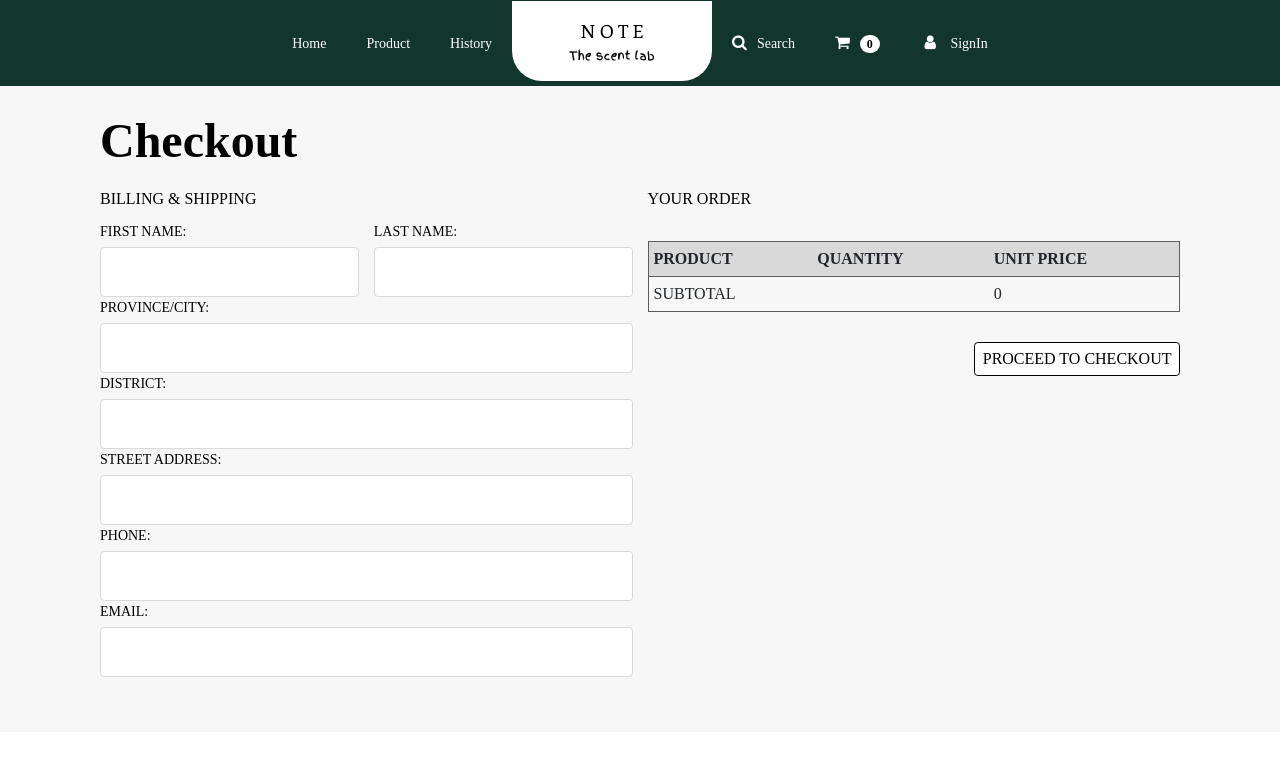
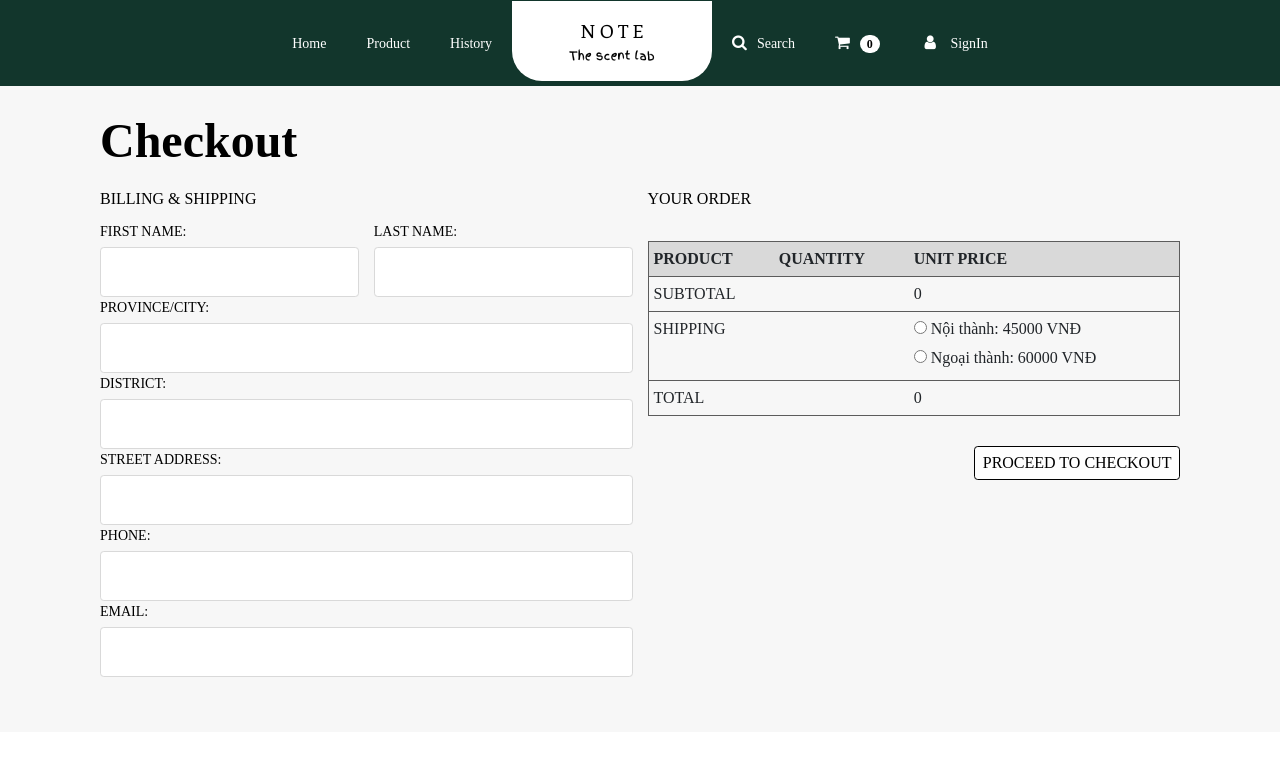
Before and after one commit to Nhatgoodkid/e-commerce-for-scent, a Django app: page /check-out/ in a window 1280 px wide. Shown: the top 772 px of the page. Run offline with Django 4.2, Linux system fonts and the light colour scheme; data that the repository does not hold is empty; parts of the project's set-up code (start-up, migrations or seed data) failed here and were passed over; some libraries are stand-ins or nearby versions; some web fonts are replaced.

Commit message:
Optimize the total_price based on shipping location

```diff
--- a/ecomprj/ecomprj/settings.py
+++ b/ecomprj/ecomprj/settings.py
@@ -74,6 +74,7 @@ TEMPLATES = [
                 # <-- our custom context processor
                 'scent.context_processors.cart_quantity',
                 'scent.context_processors.user_info',
+                'scent.context_processors.shipping_price',
             ],
         },
     },
--- a/ecomprj/scent/context_processors.py
+++ b/ecomprj/scent/context_processors.py
@@ -25,3 +25,9 @@ def user_info(request):
         except User.DoesNotExist:
             pass
     return {'user': user}
+
+def shipping_price(request):
+    inner_price = 45000
+    outer_price = 60000
+    return {'inner_price': inner_price,
+            'outer_price': outer_price}
--- a/ecomprj/static/js/index.js
+++ b/ecomprj/static/js/index.js
@@ -59,27 +59,7 @@ function priceBarSetting() {
     };
 }
 
-//---SHOWING LIST LOCATION---//
-const locations = [];
-
-document.querySelectorAll('.location_dropdown-item').forEach((span) => {
-    const location = span.dataset.val;
-    if (!locations.includes(location)) {
-        locations.push(location);
-    }
-});
-
-$('#list_location').empty();
-$.map(locations, function (e, i) {
-    $('#list_location').append(`
-        <li><span class="location_dropdown-item dropdown-item" data-value="${e}" onclick="getValLocation('${e}')">${e}</span></li>
-    `);
-});
-//---SHOWING ROOM MATCH LOCATION SELECTED---//
-function getValLocation(e) {
-    $('#input_location').val(e);
-}
-
+//---RELOAD TOTAL QUANTITY WHEN ACTION ADD-TO-CART IS POSTED---//
 function reloadTotalQuantity(totalQuantity) {
     // Update the badge value with the new totalQuantity
     $('.badge').text(totalQuantity);
@@ -104,6 +84,28 @@ function addToCart(productSlug) {
             console.error('Error:', error);
         });
 }
+
+//---UPDATE TOTAL PRICE BASED ON THE LOCATION---//
+const innerRadio = document.getElementById('inner');
+const outerRadio = document.getElementById('outer');
+const totalField = document.getElementById('total_field');
+
+innerRadio.addEventListener('change', updateTotal);
+outerRadio.addEventListener('change', updateTotal);
+
+
+function updateTotal() {
+    let total_price = parseFloat(totalField.getAttribute('data-initial'));
+    const selectedRadio = document.querySelector('input[name="shipping_price"]:checked');
+    if (selectedRadio) {
+        const selectedPrice = parseFloat(selectedRadio.value);
+
+        total_price = total_price + selectedPrice;
+
+        totalField.textContent = total_price.toFixed(2) + ' VNĐ';
+    }
+}
+
 
 $(document).ready(function () {
     $('#loaderContent').hide();
--- a/ecomprj/templates/core/checkout.html
+++ b/ecomprj/templates/core/checkout.html
@@ -58,6 +58,20 @@
               <td colspan="2">SUBTOTAL</td>
               <td>{{total_price}}</td>
             </tr>
+            <tr>
+              <td colspan="2">SHIPPING</td>
+              <td>
+                <input type="radio" id="inner" name="shipping_price" value="{{inner_price}}">
+                <label for="inner">Nội thành: {{inner_price}} VNĐ</label><br/>
+                <input type="radio" id="outer" name="shipping_price" value="{{outer_price}}">
+                <label for="inner">Ngoại thành: {{outer_price}} VNĐ</label><br/>
+              </td>
+
+            </tr>
+            <tr>
+              <td colspan="2">TOTAL</td>
+              <td id="total_field" data-initial="{{total_price}}">{{total_price}}</td>
+            </tr>
           </tbody>
         </table>
         <div class="text-right mt-5 ">
```
Lines whose indentation alone changed are shown as unchanged.
